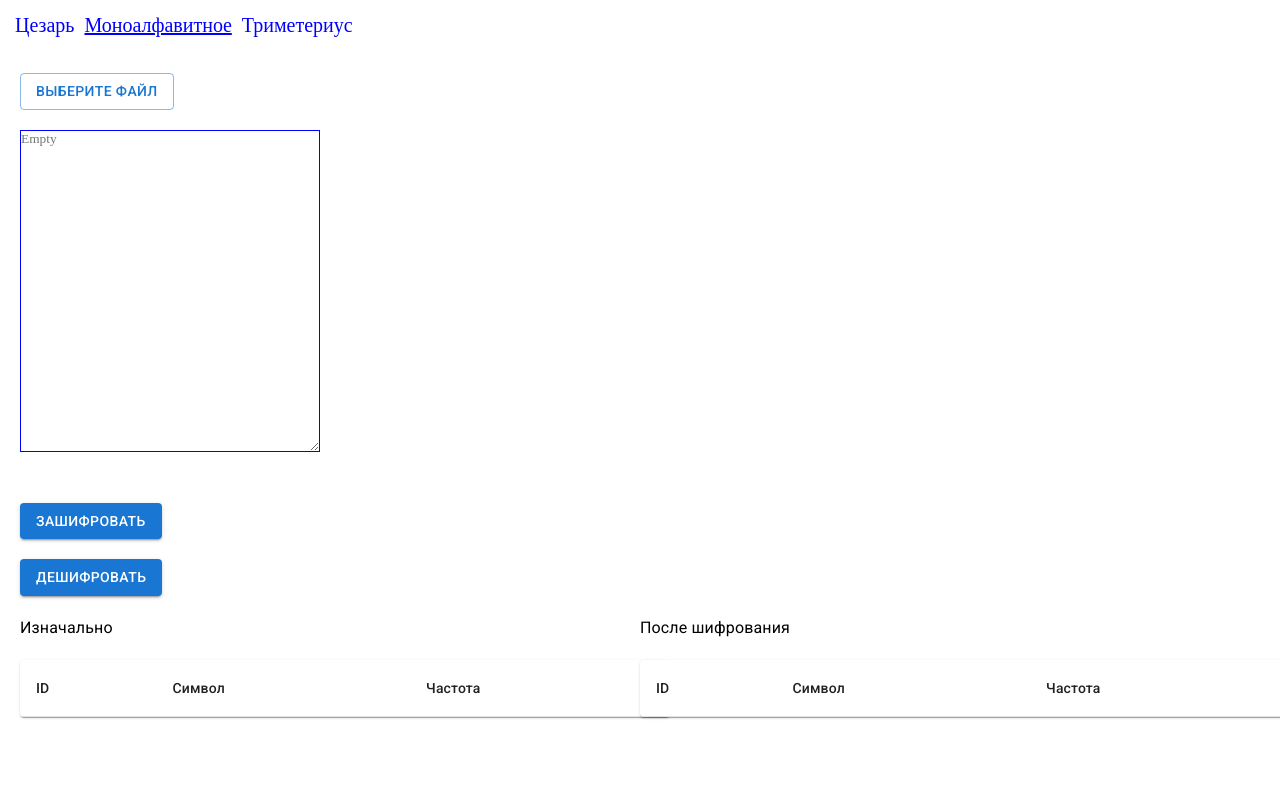
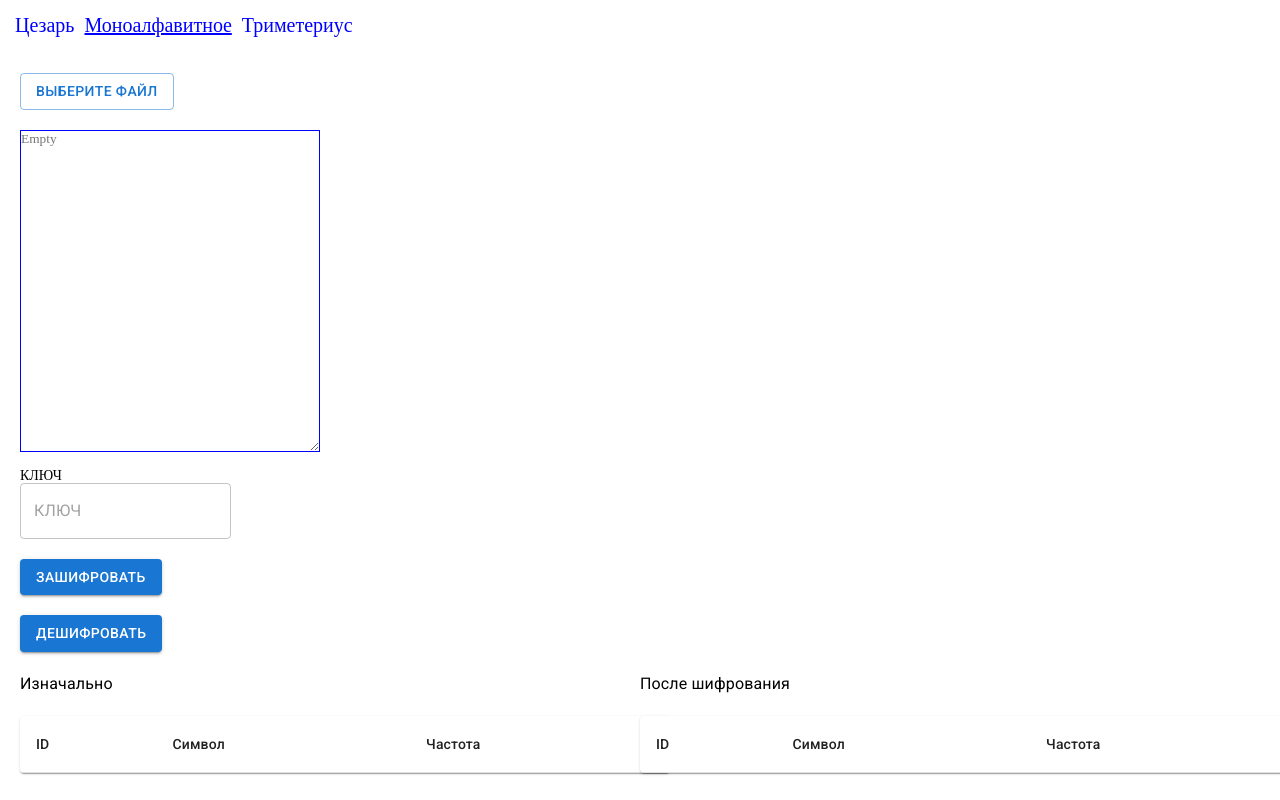
Before and after one commit to kasymjaparov/cipher, a React (Create React App) app: page /simple in a window 1280 px wide. Built offline with nearby package versions, Linux system fonts and the light colour scheme.

Commit message:
add thritemius method

```diff
--- a/package.json
+++ b/package.json
@@ -15,6 +15,7 @@
     "chart.js": "^3.9.1",
     "react": "^18.2.0",
     "react-chartjs-2": "^4.3.1",
+    "react-copy-to-clipboard": "^5.1.0",
     "react-dom": "^18.2.0",
     "react-router": "^6.3.0",
     "react-router-dom": "^6.3.0",
@@ -47,6 +48,7 @@
     ]
   },
   "devDependencies": {
-    "@types/node": "^16.11.57"
+    "@types/node": "^16.11.57",
+    "@types/react-copy-to-clipboard": "^5.0.4"
   }
 }
--- a/src/alphabetSimple.js
+++ b/src/alphabetSimple.js
@@ -1,2 +1,2 @@
 export const alphabetA = "abcdefghijklmnopqrstuvwxyz0123456789 ."
-export const alphabetB = "йцукенгшщзхфывапролджэячсм789456123-#*"
+export const alphabetB = "qwertyuiopasdfghjkzlxcvbnm789456123-#*"
--- a/src/components/Form.tsx
+++ b/src/components/Form.tsx
@@ -11,7 +11,7 @@ interface FormProp {
   handleFileChange: any
   handleTextChange: any
   text: string
-  Key?: number
+  Key?: string
   handleKey?: any
 }
 const Form: React.FC<FormProp> = ({
@@ -58,17 +58,16 @@ const Form: React.FC<FormProp> = ({
       />
       <br />
       <br />
-      {Key?.toString() ? (
+
         <>
           <div>КЛЮЧ</div>
           <OutlinedInput
             value={Key}
-            onChange={e => handleKey(e.target.value as unknown as number)}
-            type="number"
+            onChange={e => handleKey(e.target.value as unknown as string)}
             placeholder="КЛЮЧ"
           />
         </>
-      ) : null}
+
       <br />
       <Button
         onClick={() => onClickHandler("e")}
--- a/src/components/FrequencyDictionary.tsx
+++ b/src/components/FrequencyDictionary.tsx
@@ -70,6 +70,27 @@ function wordFreq(string) {
       {}
     )
 }
+const symbols = [
+  " ",
+  ".",
+  ",",
+  "'",
+  ":",
+  "-",
+  "*",
+  "-",
+  "/",
+  "^",
+  "#",
+  "\n",
+  "\t",
+  "\0",
+  "\n",
+  "\v",
+  "\f",
+  "\r",
+  "",
+]
 interface FreqDictProp {
   text: string
   tableName: string
@@ -80,7 +101,11 @@ const FrequencyDictionary: React.FC<FreqDictProp> = ({ text, tableName }) => {
     datasets: [
       {
         label: tableName,
-        data: Object.entries(data),
+        data: Object.entries(data)
+          .filter(entry => entry[0] === " ")
+          .sort(function (a, b) {
+            return b[1] - a[1]
+          }),
         borderColor: "rgb(53, 162, 235)",
         backgroundColor: "rgba(53, 162, 235, 0.5)",
         yAxisID: "y1",
@@ -107,7 +132,7 @@ const FrequencyDictionary: React.FC<FreqDictProp> = ({ text, tableName }) => {
               .map((item, index) => (
                 <TableRow key={index}>
                   <TableCell>{index + 1}</TableCell>
-                  <TableCell>{item[0]===""?"Пробел":item[0]}</TableCell>
+                  <TableCell>{item[0] === "" ? "" : item[0]}</TableCell>
                   <TableCell>{(item[1] / text.length).toFixed(4)}</TableCell>
                 </TableRow>
               ))}
--- a/src/hooks/useForm.ts
+++ b/src/hooks/useForm.ts
@@ -1,14 +1,14 @@
 import React from 'react'
 
-const useForm = (encrypt: any, descrypt: any, Key: number) => {
+const useForm = (encrypt: any, descrypt: any, Key: string) => {
     const [text, setText] = React.useState("")
-    const [key, setKey] = React.useState<number>(Key)
+    const [key, setKey] = React.useState<string>(Key)
 
     const [file, setFile] = React.useState<File | null>()
     const handleText = (str: string) => {
         setText(str)
     }
-    const handleKey = (str: number) => {
+    const handleKey = (str: string) => {
         setKey(str)
     }
     const handleFile = (file: File) => {
--- a/src/logic/ceaser.ts
+++ b/src/logic/ceaser.ts
@@ -1,6 +1,6 @@
 // @ts-nocheck
 
-export function encryptCeaser(str: string, num: number): string {
+export function encryptCeaser(str: string, num: string): string {
     const alphabet = "abcdefghijklmnopqrstuvwxyz".split("")
     const symbols = [" ", ".", ",", "'", ":", "-", "*", "-", "/", "^", "#", "\n", "\t", "\0", "\n", "\v", "\f", "\r"]
     num = num % 26;
@@ -9,20 +9,16 @@ export function encryptCeaser(str: string, num: number): string {
     for (let i = 0; i < strLowerCase.length; i++) {
         const currentLetter = strLowerCase[i]
         if (symbols.some((item) => item === currentLetter)) {
-            newStr +=currentLetter
+            newStr += currentLetter
             continue
         }
         const currentIndex = alphabet.indexOf(currentLetter)
         let newIndex = currentIndex + num
         if (newIndex > 25) newIndex = newIndex - 26
         if (newIndex < 0) newIndex = 26 + newIndex
-        if (str[i] === str[i].toUpperCase()) {
-            newStr += alphabet[newIndex].toUpperCase()
-        } else {
-            newStr += alphabet[newIndex]
-        }
+        newStr += alphabet[newIndex]
     }
-    return newStr;
+    return newStr
 }
 
 export function decryptCeaser(text, shift) {
--- a/src/logic/thrimetius.ts
+++ b/src/logic/thrimetius.ts
@@ -1,13 +1,37 @@
-// @ts-nocheck
-
-import { decryptCeaser, encryptCeaser } from "./ceaser";
-
-export function encryptThrimetius(plainString, key) {
-    let shiftAmount = key * 3 + 1
-    return encryptCeaser(plainString, shiftAmount)
+const symbols = [" ", ".", ",", "'", ":", "-", "*", "-", "/", "^", "#", "\n", "\t", "\0", "\n", "\v", "\f", "\r"]
+const alphabet: string[] = "abcdefghijklmnopqrstuvwxyz".split("")
+export function encryptThrimetius(message: string, key: string) {
+    let encryptedMsg = []
+    let newKey = []
+    for (let i = 0, j = 0; i < message.length; ++i, ++j) {
+        if (j === key.length)
+            j = 0
+        newKey[i] = key[j];
+    }
+    for (let i = 0; i < message.length; ++i) {
+        if (symbols.some((item) => item === message[i])) {
+            encryptedMsg[i] = message[i]
+            continue
+        }
+        encryptedMsg[i] = alphabet[(alphabet.indexOf(message[i]) + alphabet.indexOf(newKey[i])) % 26]
+    }
+    return encryptedMsg.join("")
 }
 
-export function decryptThrimetius(encryptedString, key) {
-    let unshiftAmount = key * 3 + 1
-    return decryptCeaser(encryptedString, unshiftAmount)
+export function decryptThrimetius(message: string, key: string) {
+    let decryptedMsg: string[] = []
+    let newKey: string[] = []
+    for (let i = 0, j = 0; i < message.length; ++i, ++j) {
+        if (j === key.length)
+            j = 0
+        newKey[i] = key[j];
+    }
+    for (let i = 0; i < message.length; ++i) {
+        if (symbols.some((item) => item === message[i])) {
+            decryptedMsg[i] = message[i]
+            continue
+        }
+        decryptedMsg[i] = alphabet[(26 + alphabet.indexOf(message[i]) - alphabet.indexOf(newKey[i])) % 26]
+    }
+    return decryptedMsg.join("")
 }
--- a/src/pages/Cesar/Cesar.tsx
+++ b/src/pages/Cesar/Cesar.tsx
@@ -4,6 +4,7 @@ import { decryptCeaser, encryptCeaser } from "../../logic/ceaser"
 import React from "react"
 import { Box, Button, Grid, Typography } from "@mui/material"
 import FrequencyDictionary from "../../components/FrequencyDictionary"
+import CopyToClipboard from "react-copy-to-clipboard"
 
 const Cesar = () => {
   const [result, setResult] = React.useState<string>("")
@@ -15,7 +16,7 @@ const Cesar = () => {
     setResult(decryptCeaser(text, key))
   }
   const { text, onClickHandler, handleFile, handleText, key, handleKey } =
-    useForm(encrypt, descrypt, 1)
+    useForm(encrypt, descrypt, "1")
   const onGetKey = () => {
     let k = 0
     for (let i = 1; i < 25; i++) {
@@ -38,13 +39,14 @@ const Cesar = () => {
             Key={key}
             handleKey={handleKey}
           />
-          <Button
+          {/* <Button
             sx={{ marginY: "15px" }}
             onClick={onGetKey}
             variant="contained"
           >
             Узнать ключ
-          </Button>
+          </Button> */}
+
           {findOutKey ? <Typography>КЛЮЧ {findOutKey}</Typography> : null}
         </Grid>
         <Grid item md={6}>
@@ -55,7 +57,9 @@ const Cesar = () => {
               fontSize: "18px",
             }}
           >
-            {result}
+            <CopyToClipboard text={result}>
+              <div>{result}</div>
+            </CopyToClipboard>
           </Box>
         </Grid>
         <Grid item md={6}>
--- a/src/pages/Simple/Simple.tsx
+++ b/src/pages/Simple/Simple.tsx
@@ -4,6 +4,7 @@ import Form from "../../components/Form"
 import FrequencyDictionary from "../../components/FrequencyDictionary"
 import useForm from "../../hooks/useForm"
 import simpleCrypt from "../../logic/simple"
+import { CopyToClipboard } from "react-copy-to-clipboard"
 
 const Simple = () => {
   const [result, setResult] = React.useState<string>("")
@@ -14,7 +15,7 @@ const Simple = () => {
     setResult(simpleCrypt(text, "d"))
   }
   const { text, onClickHandler, handleFile, handleText, key, handleKey } =
-    useForm(encrypt, descrypt, 0)
+    useForm(encrypt, descrypt, "0")
 
   return (
     <div className="block">
@@ -29,8 +30,16 @@ const Simple = () => {
           />
         </Grid>
         <Grid item md={6}>
-          <Box sx={{ wordBreak: "break-all", lineHeight: "25px",fontSize:"18px" }}>
-            {result}
+          <Box
+            sx={{
+              wordBreak: "break-all",
+              lineHeight: "25px",
+              fontSize: "18px",
+            }}
+          >
+            <CopyToClipboard text={result}>
+              <div>{result}</div>
+            </CopyToClipboard>
           </Box>
         </Grid>
         <Grid item md={6}>
--- a/src/pages/Thrimetius/Thrimetius.tsx
+++ b/src/pages/Thrimetius/Thrimetius.tsx
@@ -4,6 +4,7 @@ import React from "react"
 import { Box, Grid } from "@mui/material"
 import FrequencyDictionary from "../../components/FrequencyDictionary"
 import { decryptThrimetius, encryptThrimetius } from "../../logic/thrimetius"
+import CopyToClipboard from "react-copy-to-clipboard"
 
 const Thrimetius = () => {
   const encrypt = () => {
@@ -13,7 +14,7 @@ const Thrimetius = () => {
     setResult(decryptThrimetius(text, key))
   }
   const { text, onClickHandler, handleFile, handleText, key, handleKey } =
-    useForm(encrypt, descrypt, 1)
+    useForm(encrypt, descrypt, "")
   const [result, setResult] = React.useState<string>("")
 
   return (
@@ -37,7 +38,9 @@ const Thrimetius = () => {
               fontSize: "18px",
             }}
           >
-            {result}
+             <CopyToClipboard text={result}>
+              <div>{result}</div>
+            </CopyToClipboard>
           </Box>
         </Grid>
         <Grid item md={6}>
```
Also changed, not shown: 1 other file (tests, documents, lock files or other folders).
